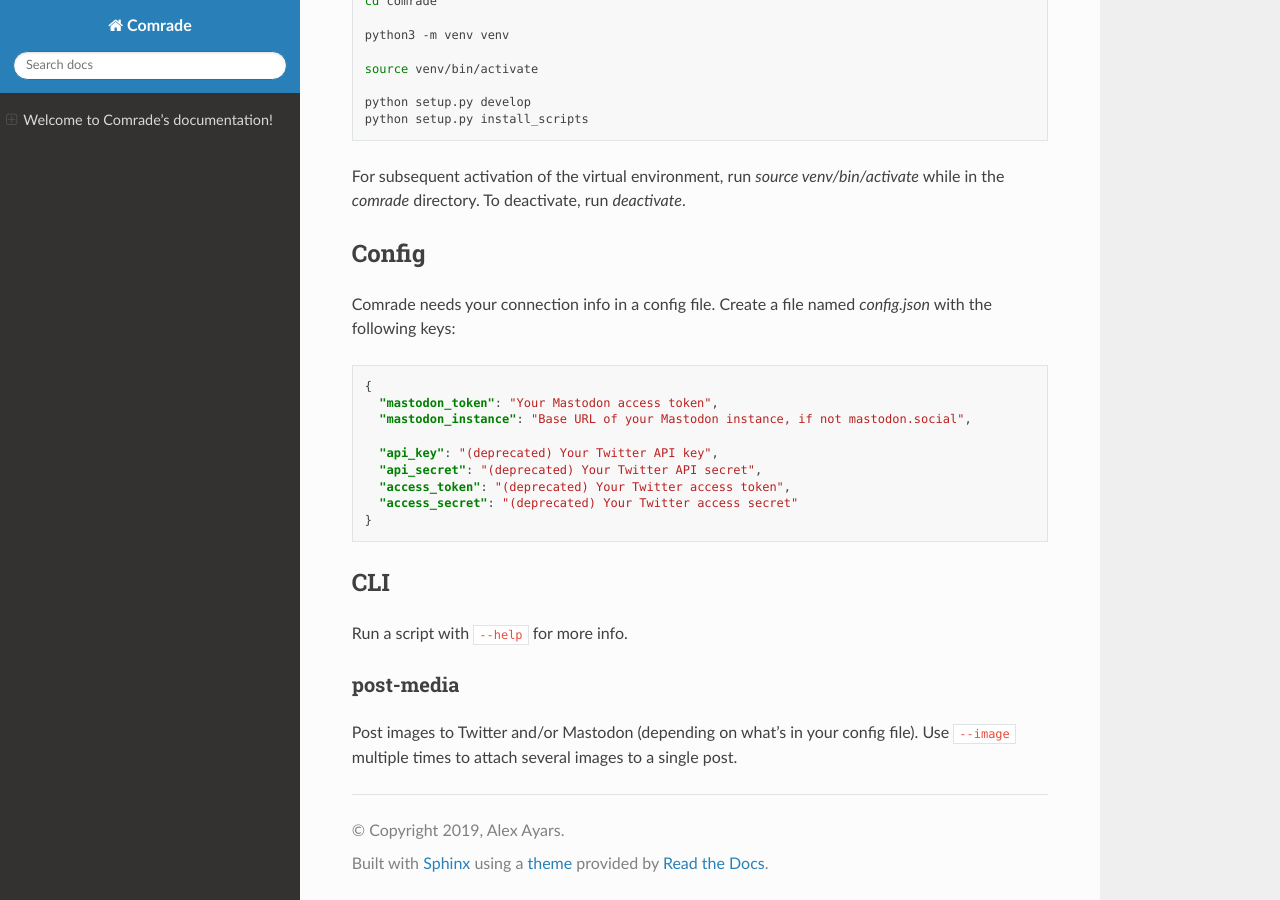
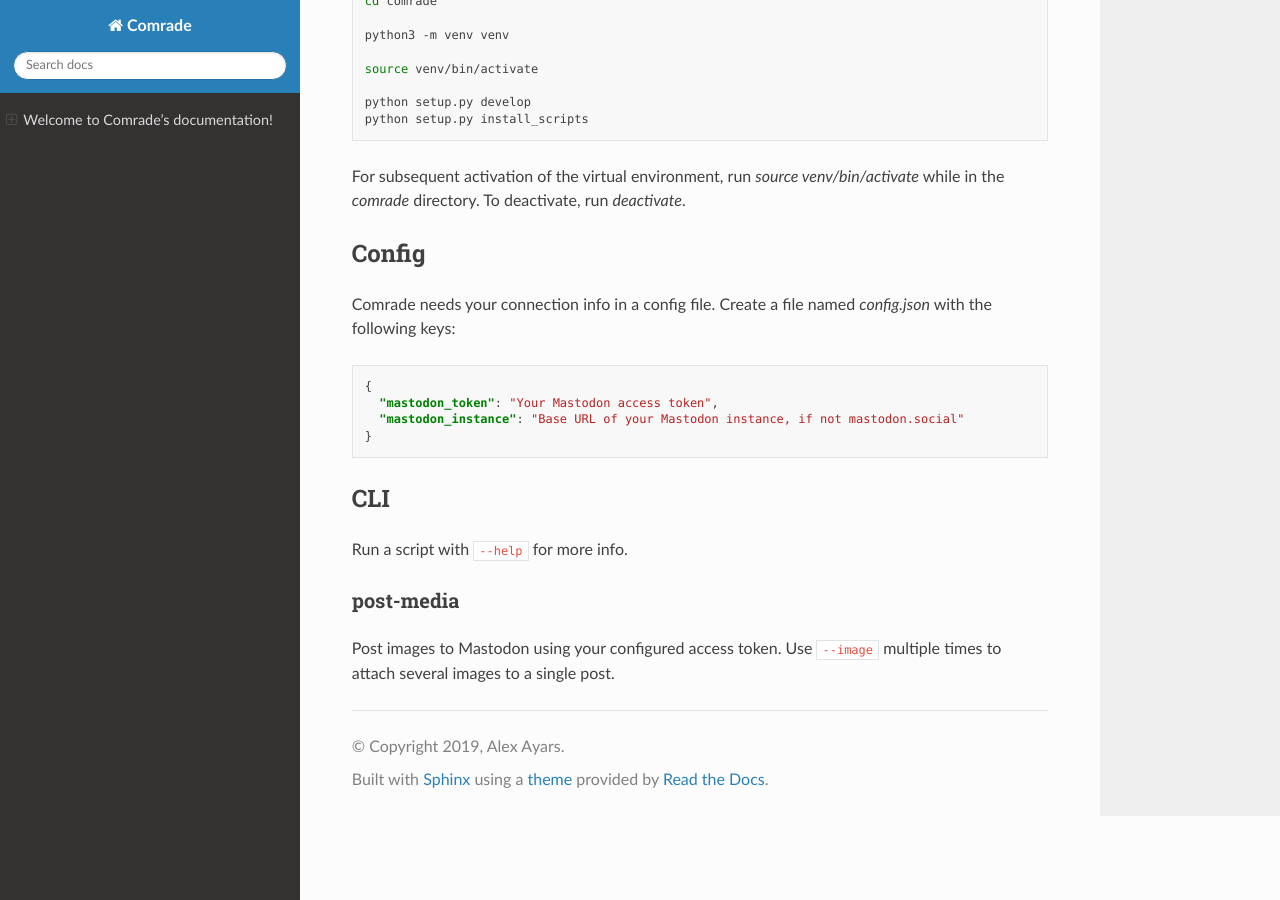
Before and after one commit to aayars/comrade, a Sphinx documentation site: the page built from docs/index.rst, in a window 1280 px wide and 900 px high, scrolled down 573 px. Built offline with Sphinx 7.4.7 and the Read the Docs theme 3.1.0, drawn with Linux system fonts in a browser that asks for light colours.

Commit message:
Merge master into work

```diff
--- a/docs/index.rst
+++ b/docs/index.rst
@@ -53,12 +53,7 @@
 
     {
       "mastodon_token": "Your Mastodon access token",
-      "mastodon_instance": "Base URL of your Mastodon instance, if not mastodon.social",
-
-      "api_key": "(deprecated) Your Twitter API key",
-      "api_secret": "(deprecated) Your Twitter API secret",
-      "access_token": "(deprecated) Your Twitter access token",
-      "access_secret": "(deprecated) Your Twitter access secret"
+      "mastodon_instance": "Base URL of your Mastodon instance, if not mastodon.social"
     }
 
 
@@ -71,5 +66,5 @@
 post-media
 ~~~~~~~~~~
 
-Post images to Twitter and/or Mastodon (depending on what's in your config file).
+Post images to Mastodon using your configured access token.
 Use ``--image`` multiple times to attach several images to a single post.
```
